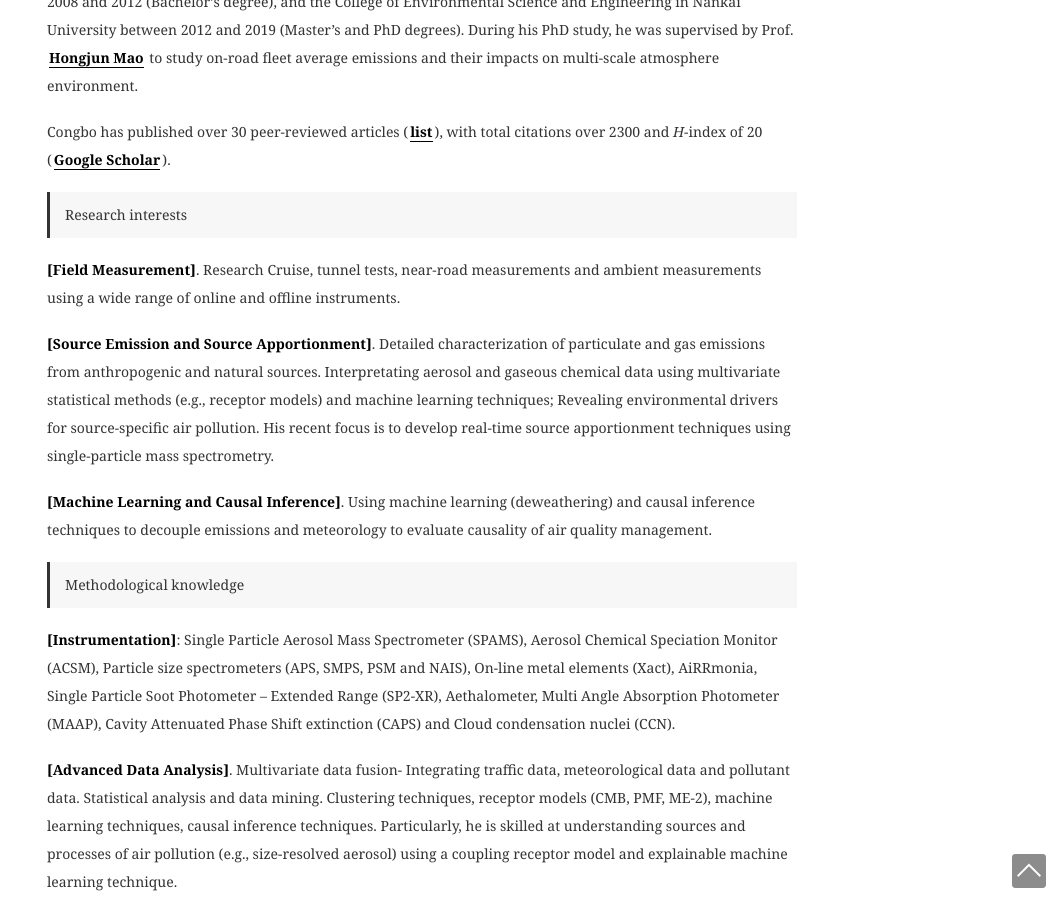
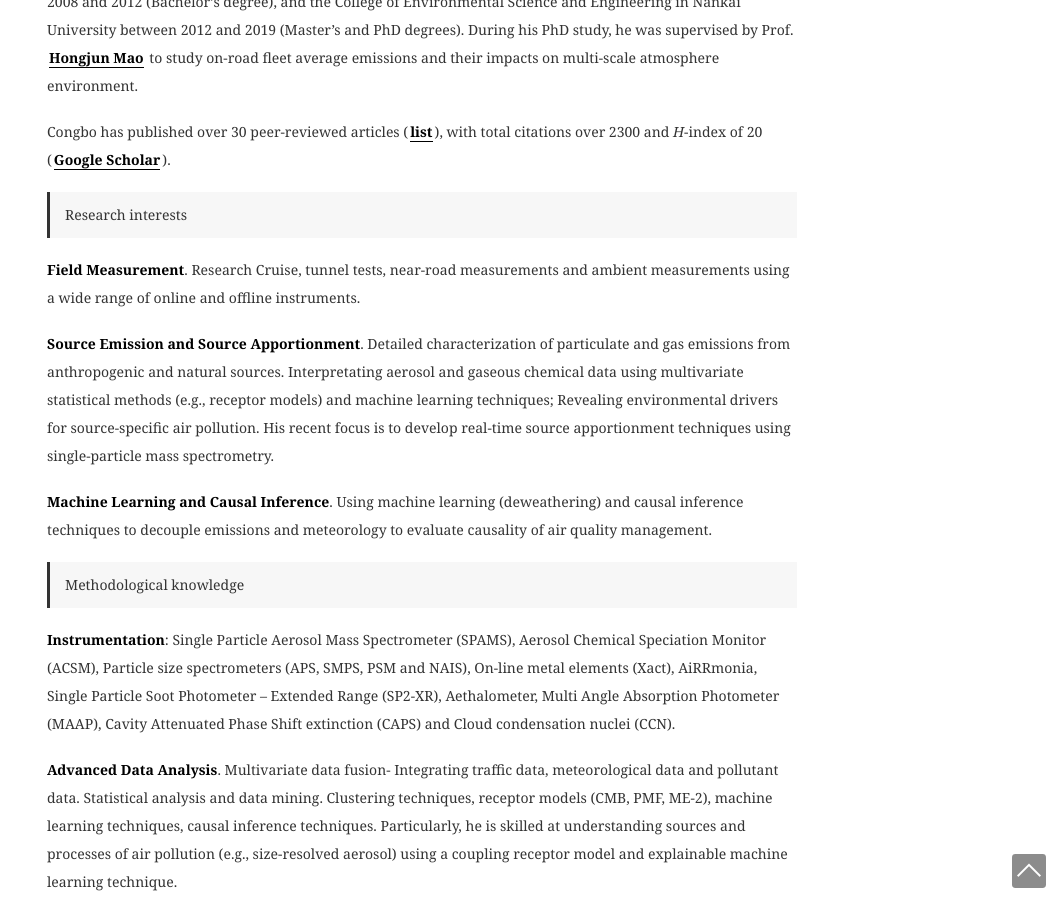
Before and after one commit to songair/Congbo, a Jekyll site: the page built from pages/cv.md, in a window 1280 px wide and 900 px high, scrolled down 958 px. Shown: the whole window, without its empty margins (218-1280 px from the left). Built offline with Jekyll 4.4.1, drawn with Linux system fonts in a browser that asks for light colours.

Commit message:
Update cv.md

```diff
--- a/pages/cv.md
+++ b/pages/cv.md
@@ -14,19 +14,20 @@ Congbo has published over 30 peer-reviewed articles (**[list](/pages/publication
 
 > Research interests
 
-**[Field Measurement]**. Research Cruise, tunnel tests, near-road measurements and ambient measurements using a wide range of online and offline instruments.
+**Field Measurement**. Research Cruise, tunnel tests, near-road measurements and ambient measurements using a wide range of online and offline instruments.
 
-**[Source Emission and Source Apportionment]**. Detailed characterization of particulate and gas emissions from anthropogenic and natural sources. Interpretating aerosol and gaseous chemical data using multivariate statistical methods (e.g., receptor models) and machine learning techniques; Revealing environmental drivers for source-specific air pollution. His recent focus is to develop real-time source apportionment techniques using single-particle mass spectrometry.
+**Source Emission and Source Apportionment**. Detailed characterization of particulate and gas emissions from anthropogenic and natural sources. Interpretating aerosol and gaseous chemical data using multivariate statistical methods (e.g., receptor models) and machine learning techniques; Revealing environmental drivers for source-specific air pollution. His recent focus is to develop real-time source apportionment techniques using single-particle mass spectrometry.
 
-**[Machine Learning and Causal Inference]**. Using machine learning (deweathering) and causal inference techniques to decouple emissions and meteorology to evaluate causality of air quality management.
+**Machine Learning and Causal Inference**. Using machine learning (deweathering) and causal inference techniques to decouple emissions and meteorology to evaluate causality of air quality management.
 
 > Methodological knowledge
 
-**[Instrumentation]**: Single Particle Aerosol Mass Spectrometer (SPAMS), Aerosol Chemical Speciation Monitor (ACSM), Particle size spectrometers (APS, SMPS, PSM and NAIS), On-line metal elements (Xact), AiRRmonia, Single Particle Soot Photometer – Extended Range (SP2-XR), Aethalometer, Multi Angle Absorption Photometer (MAAP), Cavity Attenuated Phase Shift extinction (CAPS) and Cloud condensation nuclei (CCN).
+**Instrumentation**: Single Particle Aerosol Mass Spectrometer (SPAMS), Aerosol Chemical Speciation Monitor (ACSM), Particle size spectrometers (APS, SMPS, PSM and NAIS), On-line metal elements (Xact), AiRRmonia, Single Particle Soot Photometer – Extended Range (SP2-XR), Aethalometer, Multi Angle Absorption Photometer (MAAP), Cavity Attenuated Phase Shift extinction (CAPS) and Cloud condensation nuclei (CCN).
 
-**[Advanced Data Analysis]**. Multivariate data fusion- Integrating traffic data, meteorological data and pollutant data. Statistical analysis and data mining. Clustering techniques, receptor models (CMB, PMF, ME-2), machine learning techniques, causal inference techniques. Particularly, he is skilled at understanding sources and processes of air pollution (e.g., size-resolved aerosol) using a coupling receptor model and explainable machine learning technique.
+**Advanced Data Analysis**. Multivariate data fusion- Integrating traffic data, meteorological data and pollutant data. Statistical analysis and data mining. Clustering techniques, receptor models (CMB, PMF, ME-2), machine learning techniques, causal inference techniques. Particularly, he is skilled at understanding sources and processes of air pollution (e.g., size-resolved aerosol) using a coupling receptor model and explainable machine learning technique.
 
 > Employment
+
 - 2022.12-: Senior Research Scientist (NCAS) in Data Science and Analytics in Atmospheric Air Pollution, The National Centre for Atmospheric Science (NCAS) based in the Department of Earth and Environmental Science, the University of Manchester, UK
 
 - 2019.08-2022.08: Research fellow, School of Geography, Earth and Environmental Sciences, University of Birmingham, UK
```
